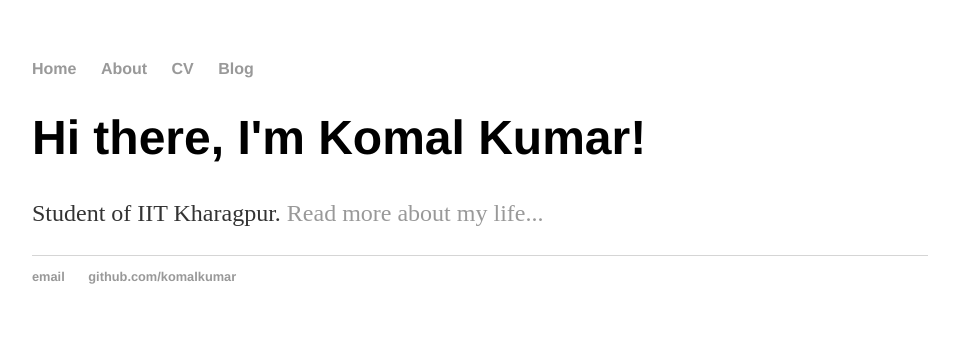
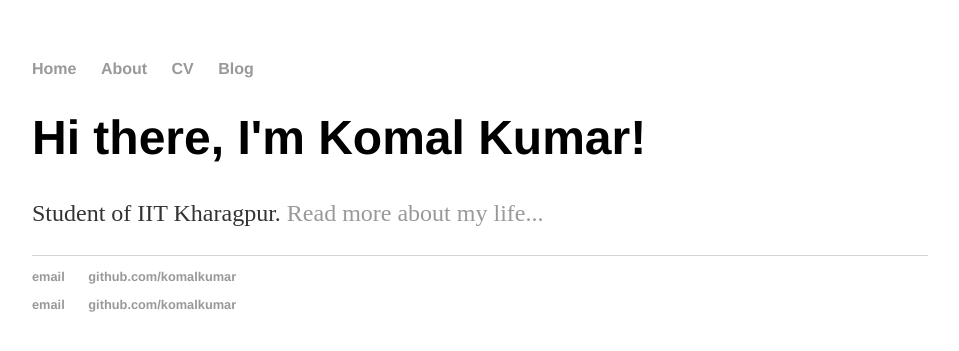
Before and after one commit to baymax28/baymax28.github.io, a Jekyll site: the page built from index.html, in a window 1280 px wide. Shown: the top 351 px of the page, without its empty margins (160-1119 px from the left). Built offline with Jekyll 4.4.1, drawn with Linux system fonts in a browser that asks for light colours.

Commit message:
Update default.html

```diff
--- a/_layouts/default.html
+++ b/_layouts/default.html
@@ -23,7 +23,11 @@
 	    		<ul>
 	        		<li><a href="mailto:komal.kumar@gmail.com">email</a></li>
 	        		<li><a href="https://github.com/baymax28">github.com/komalkumar</a></li>
-				</ul>
+			</ul>
+			<ul>
+	        		<li><a href="mailto:komal.kumar@gmail.com">email</a></li>
+	        		<li><a href="https://github.com/baymax28">github.com/komalkumar</a></li>
+			</ul>
 			</footer>
 		</body>
 	</html>
```
